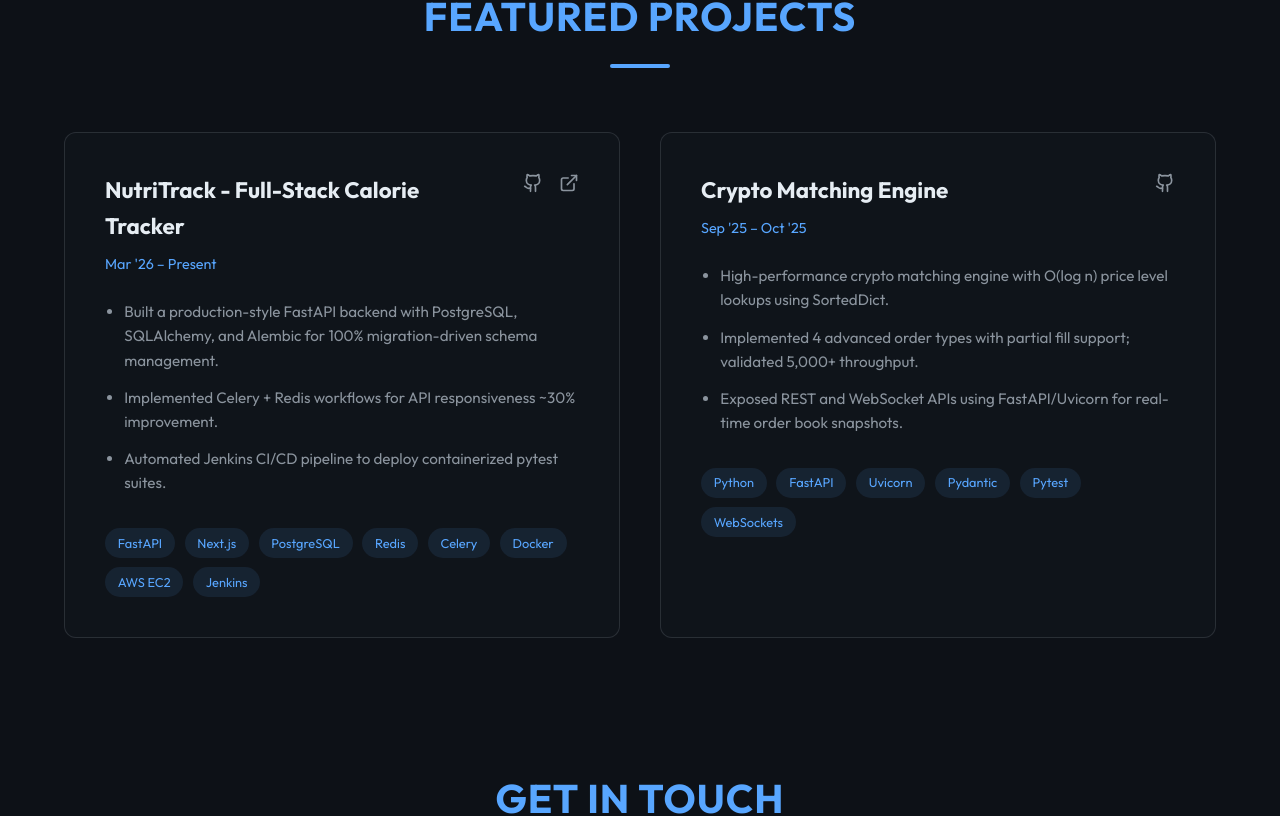
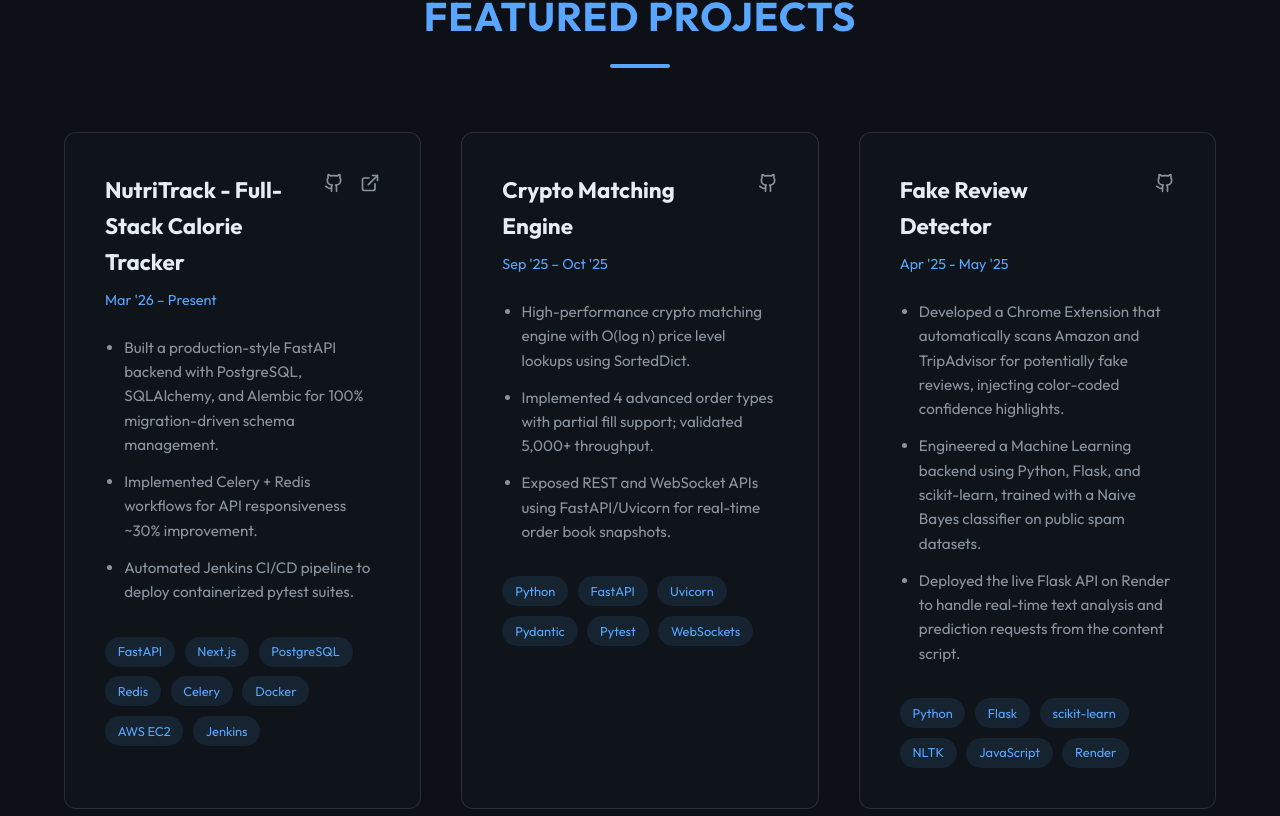
Before and after one commit to alfredd25/Portfolio, a React (Vite) app: page / in a window 1280 px wide. Shown: the part 3499-4315 px from the top of the page. Built offline with nearby package versions, Linux system fonts and the light colour scheme; the HTML template or start-up script is replaced by a standard one.

Commit message:
Add new project

```diff
--- a/src/components/Projects.tsx
+++ b/src/components/Projects.tsx
@@ -26,6 +26,17 @@ const projectsData = [
     ],
     tech: ["Python", "FastAPI", "Uvicorn", "Pydantic", "Pytest", "WebSockets"],
     github: "https://github.com/alfredd25/cryptomatchingengine"
+  },
+  {
+    title: "Fake Review Detector",
+    date: "Apr '25 - May '25",
+    desc: [
+      "Developed a Chrome Extension that automatically scans Amazon and TripAdvisor for potentially fake reviews, injecting color-coded confidence highlights.",
+      "Engineered a Machine Learning backend using Python, Flask, and scikit-learn, trained with a Naive Bayes classifier on public spam datasets.",
+      "Deployed the live Flask API on Render to handle real-time text analysis and prediction requests from the content script."
+    ],
+    tech: ["Python", "Flask", "scikit-learn", "NLTK", "JavaScript", "Render"],
+    github: "https://github.com/alfredd25/FakeReviewDetector"
   }
 ];
 
```
